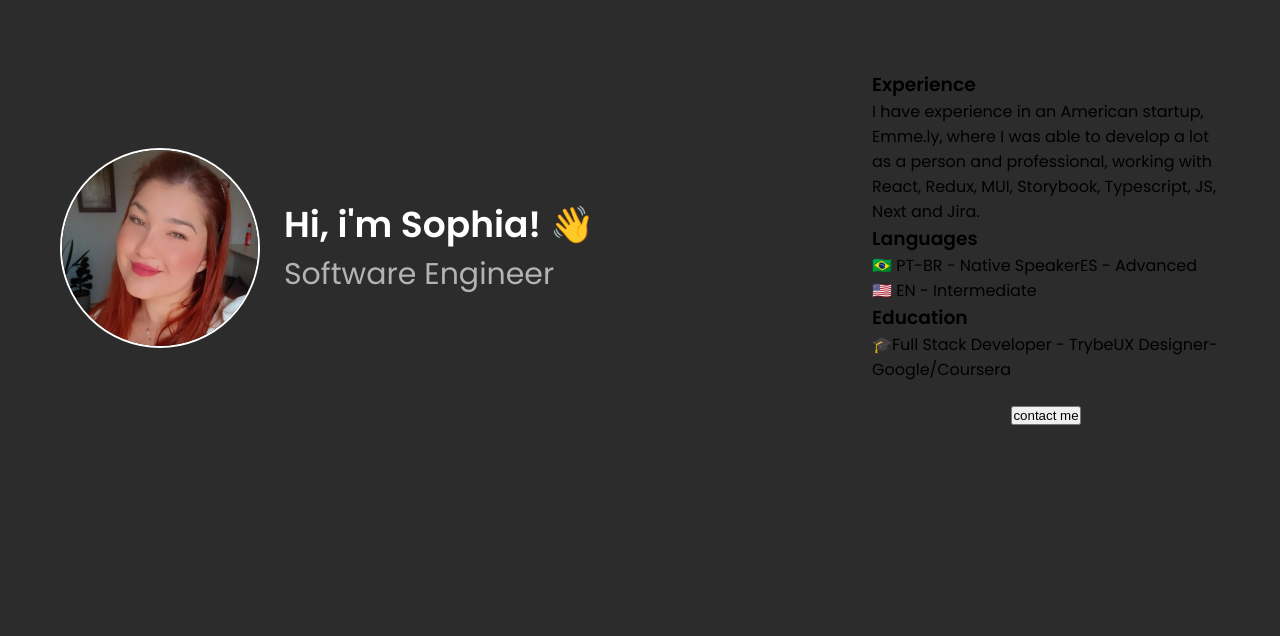
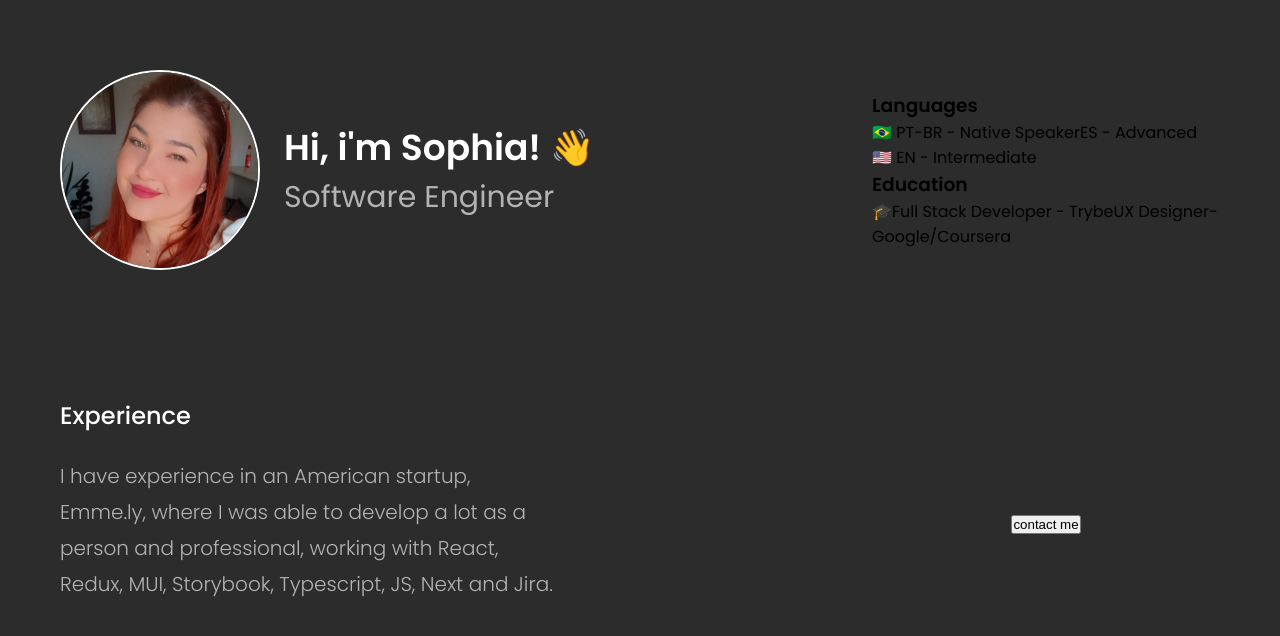
Before and after one commit to sophiacontesini/my-portfolio, a Next.js app: page / in a window 1280 px wide. Shown: the top 636 px of the page. Built offline with nearby package versions, Linux system fonts and the light colour scheme.

Commit message:
feat: config experience section

```diff
--- /dev/null
+++ b/src/app/components/experience/Experience.scss
@@ -0,0 +1,36 @@
+.experience {
+  display: flex;
+  flex-direction: column;
+  align-items: center;
+  max-width: 500px;
+
+  gap: 24px;
+
+  grid-area: experience;
+
+  p {
+    font-weight: 300;
+    font-size: 18px;
+    line-height: 28px;
+    color: var(--text-secondary);
+    text-align: center;
+  }
+
+  .experience-time {
+    display: flex;
+    align-items: center;
+    justify-content: center;
+    flex-direction: column;
+    gap: 8px;
+  }
+
+  @media (min-width: 768px) {
+    align-items: flex-start;
+
+    p {
+      font-size: 20px;
+      line-height: 36px;
+      text-align: start;
+    }
+  }
+}
--- /dev/null
+++ b/src/app/components/experience/Experience.tsx
@@ -0,0 +1,16 @@
+import { SectionTitle } from '../sectionTitle/SectionTitle';
+import './Experience.scss';
+
+export function Experience() {
+  return (
+    <div className='experience'>
+      <SectionTitle text='Experience' />
+      <p>
+        I have experience in an American startup, Emme.ly, where I was able to
+        develop a lot as a person and professional, working with React, Redux,
+        MUI, Storybook, Typescript, JS, Next and Jira.
+      </p>
+      <div className='experience-time'></div>
+    </div>
+  );
+}
--- /dev/null
+++ b/src/app/components/sectionTitle/SectionTitle.scss
@@ -0,0 +1,13 @@
+.section-title {
+  font-weight: 500;
+  font-size: 18px;
+  text-align: center;
+  line-height: 28px;
+  color: var(--text-primary);
+
+  @media (min-width: 768px) {
+    font-size: 24px;
+    line-height: 36px;
+    text-align: start;
+  }
+}
--- /dev/null
+++ b/src/app/components/sectionTitle/SectionTitle.tsx
@@ -0,0 +1,9 @@
+import './SectionTitle.scss';
+
+interface SectionTitleProps {
+  text: string;
+}
+
+export function SectionTitle({ text }: SectionTitleProps) {
+  return <h3 className='section-title'>{text}</h3>;
+}
--- a/src/app/page.tsx
+++ b/src/app/page.tsx
@@ -1,19 +1,13 @@
 import { Header } from './components/header/Header';
 import Image from 'next/image';
 import './styles/home.scss';
+import { Experience } from './components/experience/Experience';
 
 export default function Home() {
   return (
     <main className='container'>
       <Header />
-      <div className='experience'>
-        <h3>Experience</h3>
-        <p>
-          I have experience in an American startup, Emme.ly, where I was able to
-          develop a lot as a person and professional, working with React, Redux,
-          MUI, Storybook, Typescript, JS, Next and Jira.
-        </p>
-        <div className='experience-time'></div>
+      <Experience />
       <div className='infos'>
         <h3>Languages</h3>
         <div className='languages-info'>
@@ -32,7 +26,6 @@
         <div className='social'></div>
         <button>contact me</button>
       </div>
-      </div>
     </main>
   );
 }
```
Lines whose indentation alone changed are shown as unchanged.
